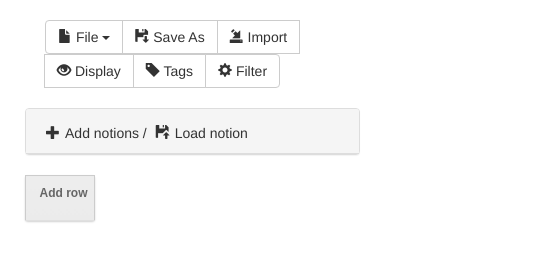
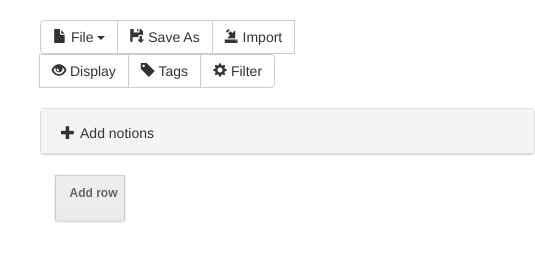
Before and after one commit to steffunky/EditT4, a website with bundled scripts: page index.html in a window 390 px wide. Shown: the whole page, 535 px wide, since content can reach past the window. Built offline with nearby package versions, Linux system fonts and the light colour scheme.

Commit message:
Import : New notion (clean version)

```diff
--- a/css/index.css
+++ b/css/index.css
@@ -9,6 +9,16 @@ nav {
 
 #notions {
     padding-right: 20px;
+}
+
+.menu_notion {
+    margin-right: 15px;
+    margin-left: 15px;
+    width: 495px;
+}
+
+.notion_root {
+    padding-right: 3px !important;
 }
 
 .draggable {
--- a/css/table.css
+++ b/css/table.css
@@ -1,4 +1,8 @@
 /* Template from http://johnsardine.com/freebies/dl-html-css/simple-little-tab/ */
+
+#mytable {
+	padding-left: 45px;
+}
 
 #mytable table a:link {
 	color: #666;
--- a/index.html
+++ b/index.html
@@ -17,7 +17,7 @@
   <body>
 
   <!-- Menu -->
-  <nav class="col-md-12">
+  <nav class="col-md-12" style="margin-left: 15px">
     <div class="btn-group">
       <div class="btn-group">
         <button type="button" class="btn btn-default dropdown-toggle" data-toggle="dropdown">
@@ -52,7 +52,7 @@
       <input id='open_button' type="file" class="filestyle" accept=".jproj"/>
   </div>
 
-  <div id="notions" class="col-md-4"></div>
+  <div id="notions" class="col-md-4" style="padding-right: 0px;"></div>
   <div id="mytable" class="col-md-8"></div>
 
   <!-- Lib -->
--- a/js/index.js
+++ b/js/index.js
@@ -276,6 +276,7 @@
               if(import_notion["mode"] == "New notion") {
                 var new_notion = createNotion(key, import_notion["class_attributes"], import_notion["instance_attributes"]);
                 for(var key2 in import_notion["instances"]) {
+                  createClass(key, new_notion, import_notion["instances"][key2]);
   /*                console.log("------------------------------------------------");
                   console.log("notion_name =");
                   console.log(key);
@@ -284,7 +285,6 @@
                   console.log("class_attributes =");
                   console.log(import_notion["Instances"][key2]);
                   console.log("------------------------------------------------");*/
-                  createClass(key, new_notion, import_notion["instances"][key2]);
                 }
               }
             }
--- a/js/notion.js
+++ b/js/notion.js
@@ -18,15 +18,6 @@
           };
         })(this)
       });
-      $img_load = $('<span></span>').addClass('icon span_action glyphicon glyphicon-floppy-open');
-      $img_load.on({
-        click: (function(_this) {
-          return function() {
-            return $node.trigger('loadClass');
-          };
-        })(this)
-      });
-      $actions.prepend($img_add).append($img_load);
       $header.append($actions);
       $panel.append([$header, $body]);
       $node.append($panel);
--- a/js/notionFactory.js
+++ b/js/notionFactory.js
@@ -2,9 +2,9 @@
   window.NotionFactory = (function() {
     NotionFactory.prototype.populateNode = function() {
       var $header, $img_add, $img_load, $node, $span_add, $span_load;
-      $node = $('<div></div>').addClass('notion panel panel-default').attr('id', 'add_notion');
+      $node = $('<div></div>').addClass('notion panel panel-default menu_notion').attr('id', 'add_notion');
       $header = $('<div></div>').addClass('panel-heading');
-      $span_add = $('<span></span>').text('Add notions / ');
+      $span_add = $('<span></span>').text('Add notions');
       $img_add = $('<span></span>').addClass('add_notion span_action glyphicon glyphicon-plus');
       $img_add.on({
         click: (function(_this) {
@@ -13,16 +13,7 @@
           };
         })(this)
       });
-      $span_load = $('<span></span>').text('Load notion');
-      $img_load = $('<span></span>').addClass('add_notion span_action glyphicon glyphicon-floppy-open');
-      $img_load.on({
-        click: (function(_this) {
-          return function() {
-            return _this.$notionFactory.trigger('loadNotion');
-          };
-        })(this)
-      });
-      $header.append([$img_add, $span_add, $img_load, $span_load]);
+      $header.append([$img_add, $span_add]);
       $node.append($header);
       return this.$notionFactory.append($node);
     };
```
